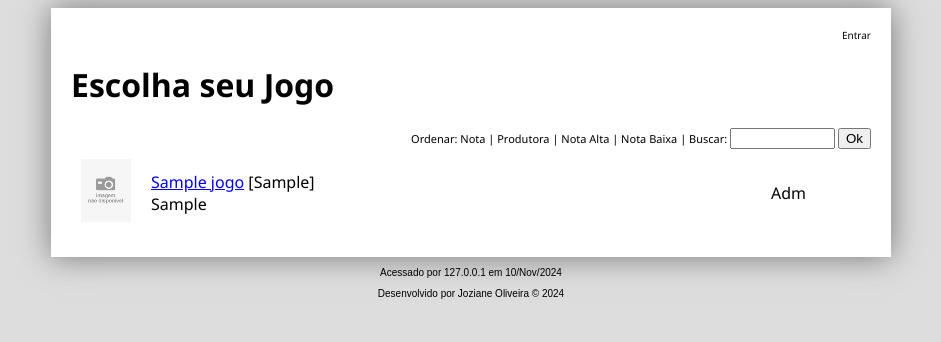
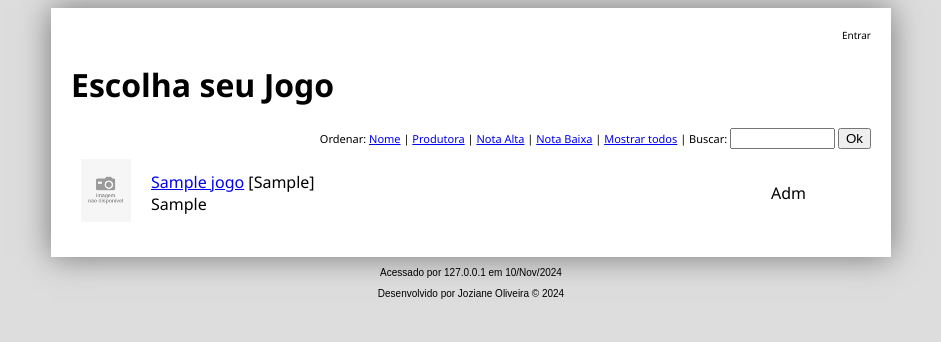
Before and after one commit to JozianeOliveira/PaginaJogosPHPMySQL, a PHP site: page /index.php in a window 1280 px wide. Shown: the top 342 px of the page, without its empty margins (169-1110 px from the left). Run offline with PHP 8.4, Linux system fonts and the light colour scheme; tables that the repository leaves empty or names only in its code hold one stand-in row (values such as "Sample post").

Commit message:
Adicionado filtro de busca e ordenação dinâmica no sistema de jogos
- **Adição de funcionalidades de ordenação:**
  - Adicionadas opções de ordenação dinâmica ao formulário:
    - Nome.
    - Produtora.
    - Nota (maior e menor).
  - Links dinâmicos para alterar a ordenação diretamente via `GET`.

- **Melhoria na busca por jogos:**
  - Implementado suporte para busca por:
    - Nome do jogo.
    - Nome da produtora.
    - Gênero do jogo.
  - A busca é realizada com um campo de texto no formulário.

- **Atualização da query SQL:**
  - Inclusão da cláusula `WHERE` para permitir busca baseada na palavra-chave.
  - Uso do operador `LIKE` para buscar por correspondências parciais.
  - Estruturação do `ORDER BY` com base no parâmetro de ordenação recebido.

- **Correções de layout:**
  - Ajustado o formulário de busca para incluir links com opções de ordenação.
  - Alinhamento das opções de filtro e busca.

- **Segurança:**
  - Adicionado tratamento básico para evitar falhas na execução do SQL ao concatenar parâmetros.

```diff
--- a/index.php
+++ b/index.php
@@ -10,18 +10,43 @@
     <?php
         require_once "includes/banco.php";
         require_once "includes/funcoes.php";
+        $ordem = $_GET['o'] ?? "n";
+        $chave = $_GET['c'] ?? "";
     ?>
     <div id="corpo">
         <?php include_once "topo.php";?>
         <h1>Escolha seu Jogo</h1>
         <form method="get" id="busca" action="index.php">
-            Ordenar: Nota | Produtora | Nota Alta | Nota Baixa |
+            Ordenar:
+            <a href="index.php?o=n">Nome</a> |
+            <a href="index.php?o=p">Produtora</a> |
+            <a href="index.php?o=n1">Nota Alta</a> |
+            <a href="index.php?o=n2">Nota Baixa</a> |
+            <a href="index.php">Mostrar todos</a> |
             Buscar: <input type="text" name="c" size="10" maxlength="40">
             <input type="submit" value="Ok">
         </form>
         <table class="listagem">
             <?php
-                $q = "select j.cod, j.nome, g.genero, p.produtora, j.capa from jogos j join generos g on j.genero = g.cod join produtoras p on j.produtora = p.cod";
+                $q = "select j.cod, j.nome, g.genero, p.produtora, j.capa from jogos j join generos g on j.genero = g.cod join produtoras p on j.produtora = p.cod ";
+
+                if (!empty($chave)) {
+                    $q .= "WHERE j.nome like '%$chave%' OR p.produtora like '%$chave%' OR g.genero like '%$chave%' ";
+                }
+                switch ($ordem) {
+                    case "p":
+                        $q .= "ORDER BY p.produtora";
+                        break;
+                    case "n1":
+                        $q .= "ORDER BY j.nota DESC";
+                        break;
+                    case "n2":
+                        $q .= "ORDER BY j.nota ASC";
+                        break;
+                    default:
+                        $q .= "ORDER BY j.nome";
+                        break;
+                }
                 $busca = $banco->query ($q);
                 if (!$busca) {
                     echo "<tr><td>Falha na busca!";
```
